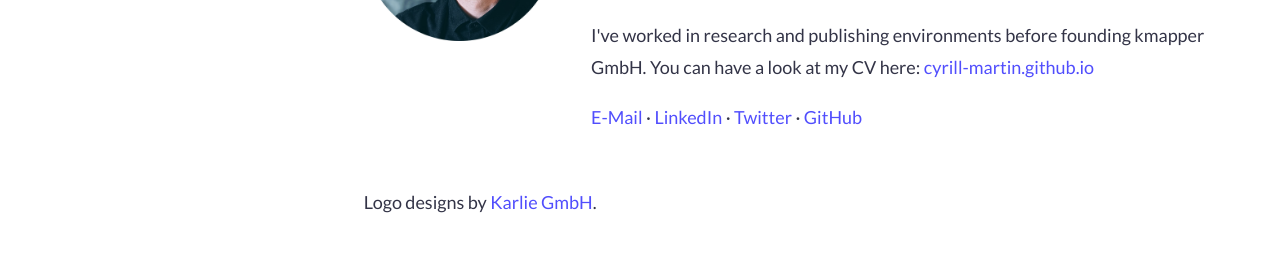
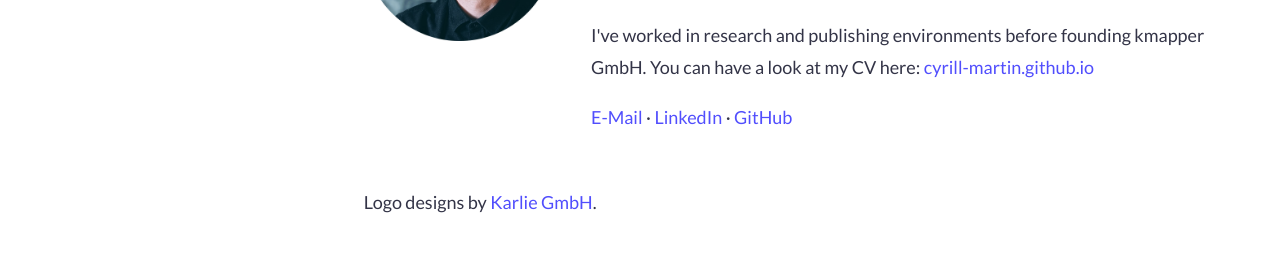
Before and after one commit to cyrill-martin/kmapper.com, a Jekyll site: the page built from src/sites/_en/about.md, in a window 1280 px wide. Shown: the part 1407-1674 px from the top of the page. Built offline with Jekyll 4.4.1, drawn with Linux system fonts in a browser that asks for light colours; comment, search, counter and statistics services are not loaded.

Commit message:
Remove twitter link

```diff
--- a/src/sites/_en/about.md
+++ b/src/sites/_en/about.md
@@ -47,7 +47,6 @@ people:
   desc: <p>I am a creative Data Consultant dedicated to exploring interdisciplinary perspectives on information retrieval and knowledge transfer - skilled in structuring data and content for humans and machines.</p><p>I've worked in research and publishing environments before founding kmapper GmbH. You can have a look at my CV here&#58; <a href="https://cyrill-martin.github.io/" target="_blank">cyrill-martin.github.io</a></p>
   socials:
     - <a href="https://www.linkedin.com/in/cyrill-martin/" target="_blank">LinkedIn</a>
-    - <a href="https://twitter.com/cyrill_martin/" target="_blank">Twitter</a>
     - <a href="https://github.com/cyrill-martin/" target="_blank">GitHub</a>
 
 p-karlie: Logo designs by <a href="https://www.hejkarlie.ch/english-2" target="_blank">Karlie GmbH</a>.
```
Also changed, not shown: src/sites/_de/ueber.md (+0 -1 lines).
